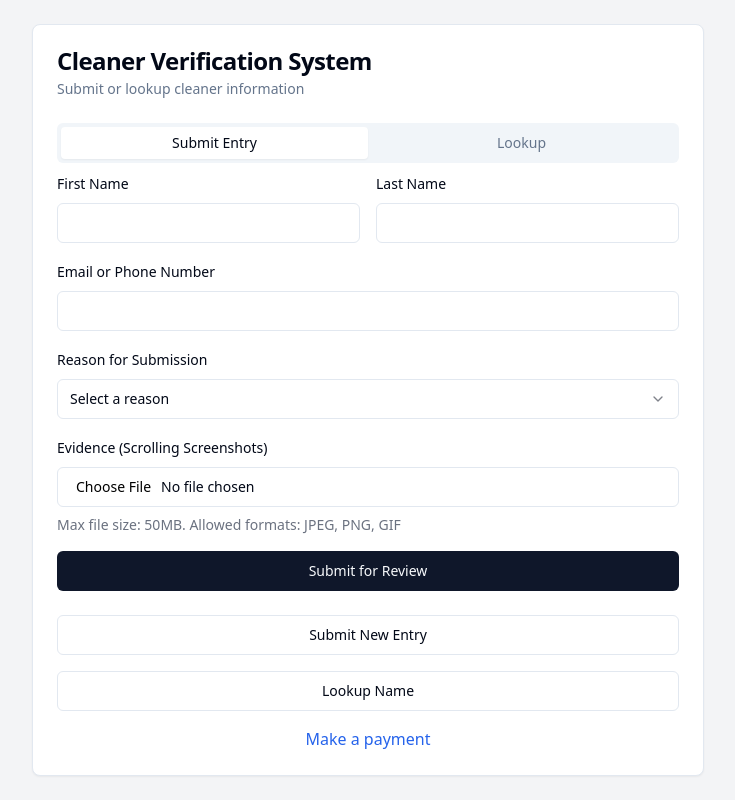
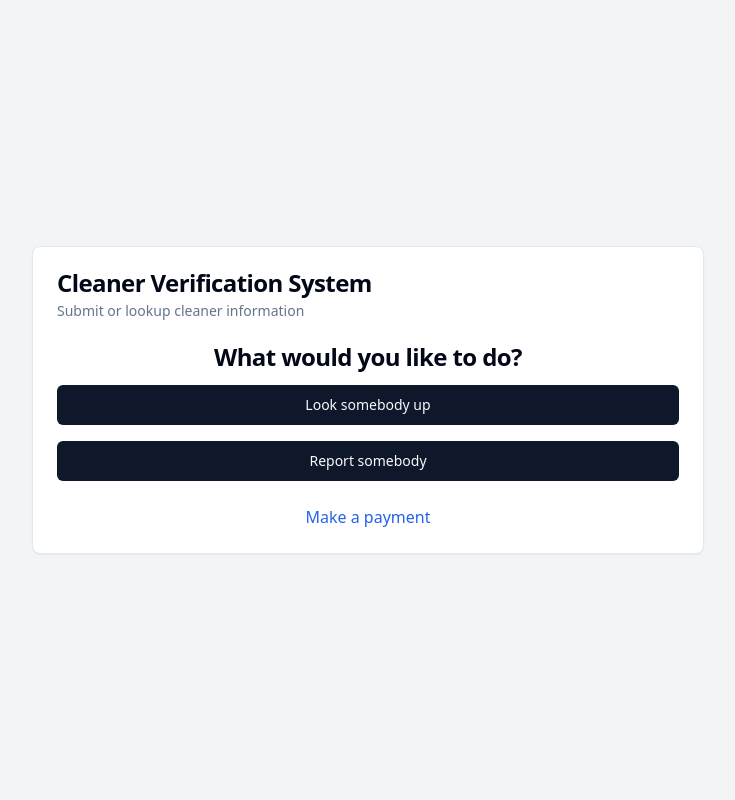
Before and after one commit to GPT-Engineer-App/clean-slate-checker, a React (Vite) app: page / in a window 1280 px wide. Shown: the whole page, without its empty margins (272-1007 px from the left). Built offline with nearby package versions, Linux system fonts and the light colour scheme.

Commit message:
Add landing page with options
Implement a landing page that prompts users with the question "What would you like to do?" and provides two options: "Look somebody up" and "Report somebody."
[skip gpt_engineer]

```diff
--- a/src/pages/Index.jsx
+++ b/src/pages/Index.jsx
@@ -1,12 +1,27 @@
 import { useState } from 'react';
 import { Button } from "@/components/ui/button"
 import { Card, CardContent, CardDescription, CardFooter, CardHeader, CardTitle } from "@/components/ui/card"
-import { Tabs, TabsContent, TabsList, TabsTrigger } from "@/components/ui/tabs"
 import SubmissionForm from '../components/SubmissionForm';
 import LookupForm from '../components/LookupForm';
 
 const Index = () => {
-  const [activeTab, setActiveTab] = useState("submit");
+  const [selectedAction, setSelectedAction] = useState(null);
+
+  const renderContent = () => {
+    if (!selectedAction) {
+      return (
+        <div className="space-y-4">
+          <CardTitle className="text-center">What would you like to do?</CardTitle>
+          <div className="flex flex-col space-y-4">
+            <Button onClick={() => setSelectedAction('lookup')}>Look somebody up</Button>
+            <Button onClick={() => setSelectedAction('report')}>Report somebody</Button>
+          </div>
+        </div>
+      );
+    }
+
+    return selectedAction === 'lookup' ? <LookupForm /> : <SubmissionForm />;
+  };
 
   return (
     <div className="min-h-screen flex items-center justify-center bg-gray-100 p-4">
@@ -16,22 +31,14 @@ const Index = () => {
           <CardDescription>Submit or lookup cleaner information</CardDescription>
         </CardHeader>
         <CardContent>
-          <Tabs value={activeTab} onValueChange={setActiveTab}>
-            <TabsList className="grid w-full grid-cols-2">
-              <TabsTrigger value="submit">Submit Entry</TabsTrigger>
-              <TabsTrigger value="lookup">Lookup</TabsTrigger>
-            </TabsList>
-            <TabsContent value="submit">
-              <SubmissionForm />
-            </TabsContent>
-            <TabsContent value="lookup">
-              <LookupForm />
-            </TabsContent>
-          </Tabs>
+          {renderContent()}
         </CardContent>
         <CardFooter className="flex flex-col space-y-4">
-          <Button variant="outline" onClick={() => setActiveTab("submit")} className="w-full">Submit New Entry</Button>
-          <Button variant="outline" onClick={() => setActiveTab("lookup")} className="w-full">Lookup Name</Button>
+          {selectedAction && (
+            <Button variant="outline" onClick={() => setSelectedAction(null)} className="w-full">
+              Back to Selection
+            </Button>
+          )}
           <a href="https://wise.com/pay/r/RSDBM2ru-fmLOOI" target="_blank" rel="noopener noreferrer" className="text-blue-600 hover:underline">
             Make a payment
           </a>
```
